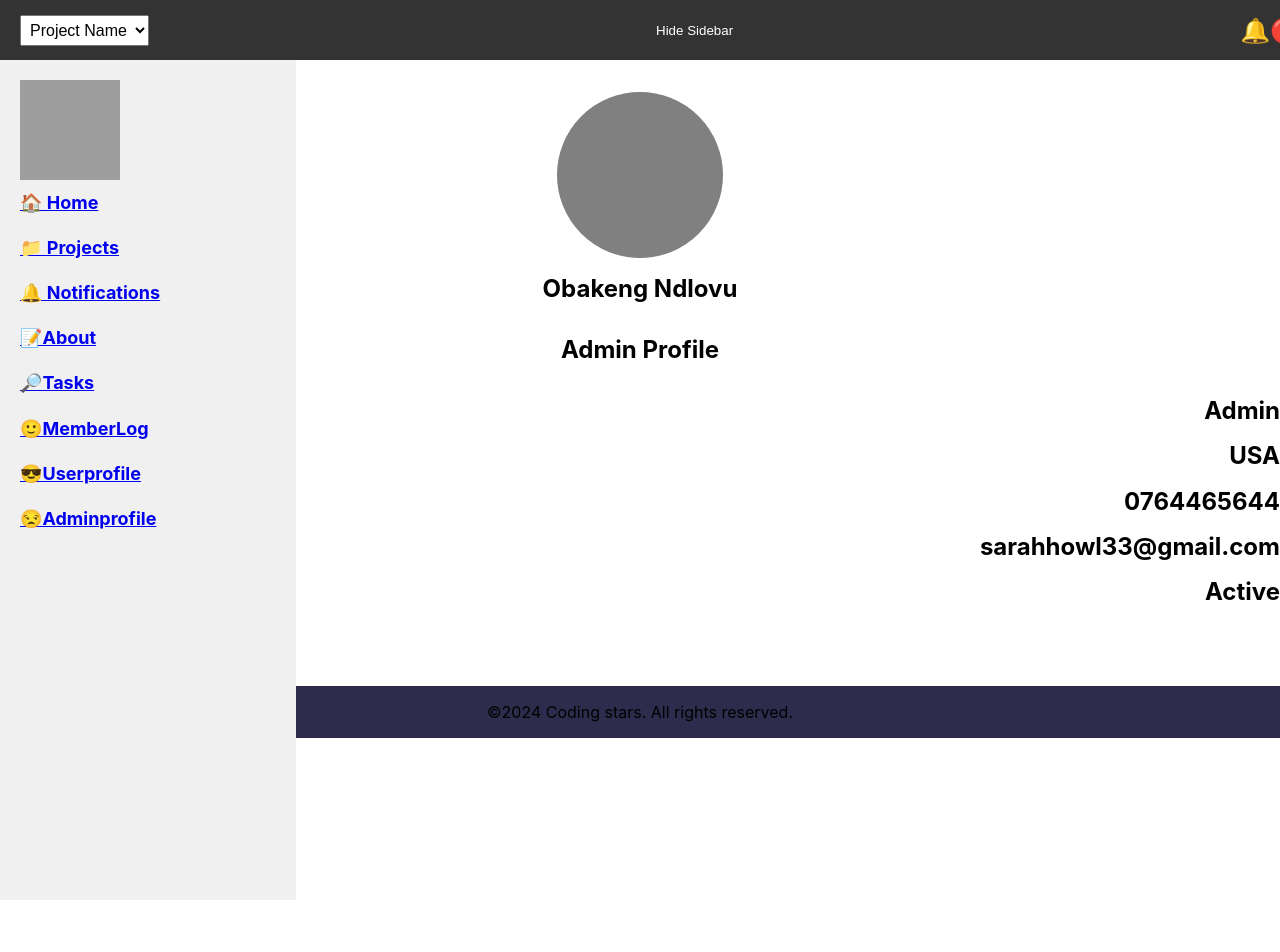
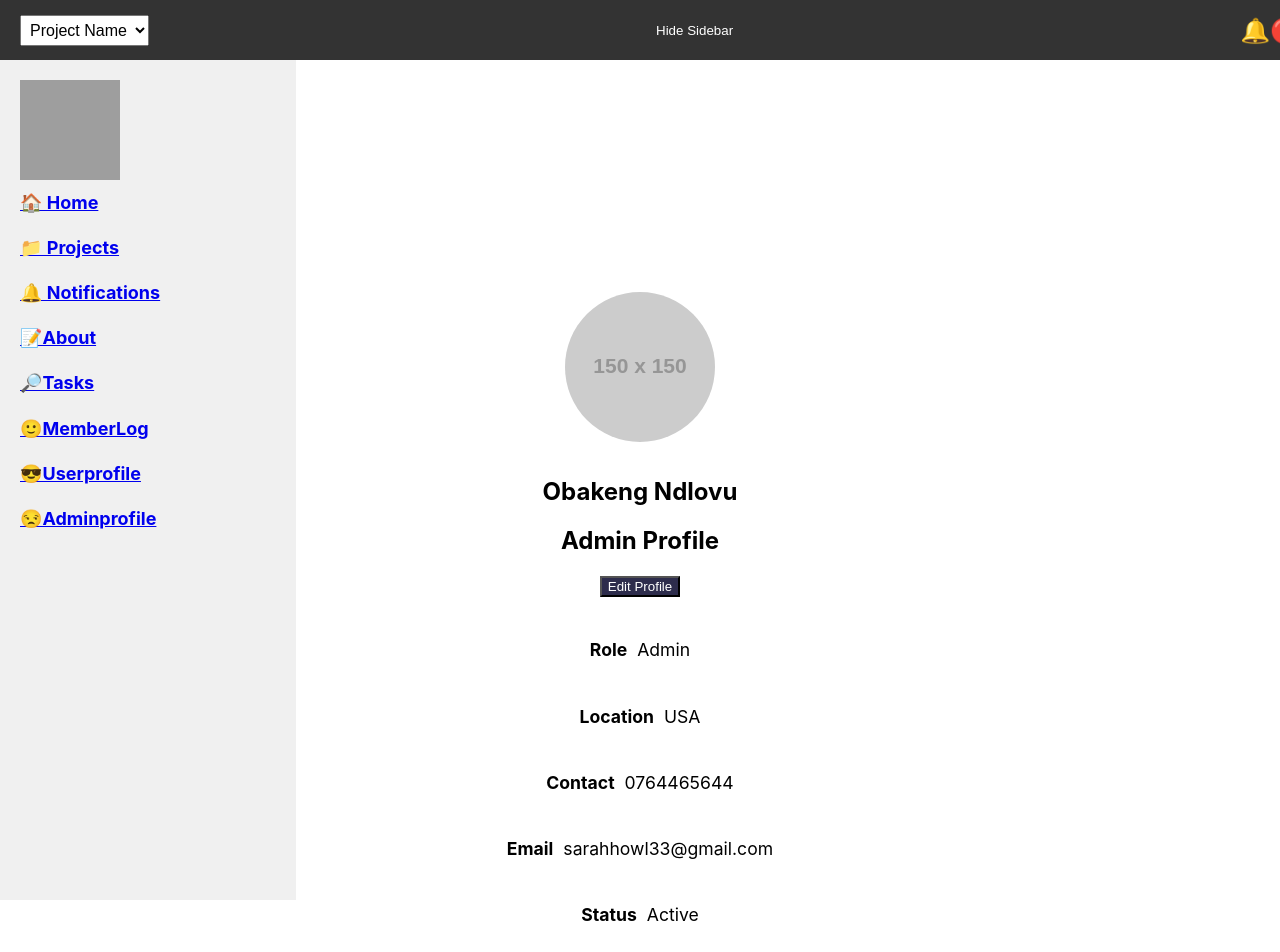
Before and after one commit to Sonwabiso1/task-management-app, a React (Create React App) app in the folder client/: page /adminprofile in a window 1280 px wide. Shown: the top 952 px of the page. Before the commit the page ends 800 px from the top, so only its background shows below. Built offline with nearby package versions, Linux system fonts and the light colour scheme; grey boxes are pictures that could not be loaded.

Commit message:
installed react-modal
Added user form input

```diff
--- a/client/package.json
+++ b/client/package.json
@@ -8,6 +8,7 @@
     "@testing-library/user-event": "^13.5.0",
     "react": "^18.3.1",
     "react-dom": "^18.3.1",
+    "react-modal": "^3.16.1",
     "react-router-dom": "^6.28.0",
     "react-scripts": "5.0.1",
     "web-vitals": "^2.1.4"
--- a/client/src/pages/Adminprofile.css
+++ b/client/src/pages/Adminprofile.css
@@ -1,17 +1,59 @@
-#profileSection{
+#profileSection {
+    text-align: center;
+    margin: 20px 0;
+  }
+
+  .profile-picture {
+    width: 150px;
+    height: 150px;
+    border-radius: 50%;
+    margin-bottom: 15px;
+  }
+
+  #info {
     display: flex;
     flex-direction: column;
     align-items: center;
-}
+    margin-top: 20px;
+  }
 
-#profileSection div {
-    width: 10rem;
-    height: 10rem;
-    border: solid gray;
-    background-color: gray;
-    border-radius: 100%;
-}
+  .info-item {
+    display: flex;
+    align-items: center;
+    justify-content: center;
+    gap: 10px; /* Spacing between h3 and span */
+    margin: 5px 0;
+  }
 
-#info span{
-    float: right;
-}
+  .info-item h3, .info-item span {
+    font-size: 1.1em;
+  }
+
+  /* Modal */
+  .modal {
+    position: fixed;
+    top: 0;
+    left: 0;
+    width: 100%;
+    height: 100%;
+    background-color: rgba(0, 0, 0, 0.5);
+    display: flex;
+    justify-content: center;
+    align-items: center;
+    z-index: 1000;
+  }
+
+  .modal-content {
+    background-color: #fff;
+    padding: 20px;
+    border-radius: 8px;
+    max-width: 400px;
+    width: 90%;
+    text-align: center;
+  }
+
+  .modal-buttons {
+    display: flex;
+    justify-content: space-between;
+    margin-top: 20px;
+  }
--- a/client/src/pages/adminProfile.js
+++ b/client/src/pages/adminProfile.js
@@ -1,21 +1,135 @@
-import React from 'react'
-import './Adminprofile.css'
+import React, { useState } from 'react';
+import './Adminprofile.css';
 
-export default function Adminprofile(){
-    return(
-        <>
-        <div id="profileSection">
-        <div></div>
-        <h1>Obakeng Ndlovu</h1>
-        <h1>Admin Profile</h1>
+export default function Adminprofile() {
+  const [isModalOpen, setIsModalOpen] = useState(false);
+  const [profileData, setProfileData] = useState({
+    name: 'Obakeng Ndlovu',
+    role: 'Admin',
+    location: 'USA',
+    contact: '0764465644',
+    email: 'sarahhowl33@gmail.com',
+    status: 'Active',
+    profilePicture: 'https://via.placeholder.com/150' // Placeholder image URL
+  });
+
+  // Open Modal
+  const openModal = () => setIsModalOpen(true);
+
+  // Close Modal
+  const closeModal = () => setIsModalOpen(false);
+
+  // Handle Profile Data Change
+  const handleChange = (e) => {
+    const { name, value } = e.target;
+    setProfileData({ ...profileData, [name]: value });
+  };
+
+  // Save Changes
+  const handleSave = () => {
+    // Add saving logic here if needed (e.g., API call)
+    setIsModalOpen(false);
+  };
+
+  return (
+    <>
+      <div id="profileSection">
+        <img src={profileData.profilePicture} alt="Profile" className="profile-picture" />
+        <h1>{profileData.name}</h1>
+        <h2>{profileData.role} Profile</h2>
+        <button onClick={openModal} aria-label="Edit Profile">Edit Profile</button>
+      </div>
+      <div id="info">
+        <div className="info-item">
+          <h3>Role</h3>
+          <span>{profileData.role}</span>
         </div>
-        <div id="info">
-            <h1>Role<span>Admin</span></h1>
-            <h1>Location<span>USA</span></h1>
-            <h1>Contact<span>0764465644</span></h1>
-            <h1>Email<span>sarahhowl33@gmail.com</span></h1>
-            <h1>Status<span>Active</span></h1>
+        <div className="info-item">
+          <h3>Location</h3>
+          <span>{profileData.location}</span>
         </div>
-        </>
-    )
+        <div className="info-item">
+          <h3>Contact</h3>
+          <span>{profileData.contact}</span>
+        </div>
+        <div className="info-item">
+          <h3>Email</h3>
+          <span>{profileData.email}</span>
+        </div>
+        <div className="info-item">
+          <h3>Status</h3>
+          <span>{profileData.status}</span>
+        </div>
+      </div>
+
+      {/* Modal */}
+      {isModalOpen && (
+        <div className="modal" role="dialog" aria-modal="true" aria-labelledby="modalTitle">
+          <div className="modal-content">
+            <h2 id="modalTitle">Edit Profile</h2>
+            <form onSubmit={(e) => e.preventDefault()}>
+              <label>
+                Name:
+                <input
+                  type="text"
+                  name="name"
+                  value={profileData.name}
+                  onChange={handleChange}
+                />
+              </label>
+              <label>
+                Role:
+                <input
+                  type="text"
+                  name="role"
+                  value={profileData.role}
+                  onChange={handleChange}
+                />
+              </label>
+              <label>
+                Location:
+                <input
+                  type="text"
+                  name="location"
+                  value={profileData.location}
+                  onChange={handleChange}
+                />
+              </label>
+              <label>
+                Contact:
+                <input
+                  type="text"
+                  name="contact"
+                  value={profileData.contact}
+                  onChange={handleChange}
+                />
+              </label>
+              <label>
+                Email:
+                <input
+                  type="email"
+                  name="email"
+                  value={profileData.email}
+                  onChange={handleChange}
+                />
+              </label>
+              <label>
+                Status:
+                <input
+                  type="text"
+                  name="status"
+                  value={profileData.status}
+                  onChange={handleChange}
+                />
+              </label>
+              <div className="modal-buttons">
+                <button type="button" onClick={handleSave}>Save</button>
+                <button type="button" onClick={closeModal} aria-label="Cancel">Cancel</button>
+              </div>
+            </form>
+          </div>
+        </div>
+      )}
+    </>
+  );
 }
```
Also changed, not shown: 1 other file (tests, documents, lock files or other folders).
